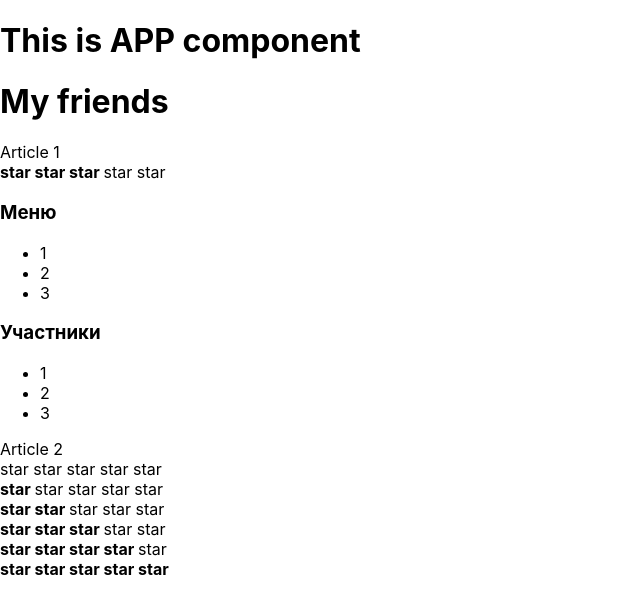
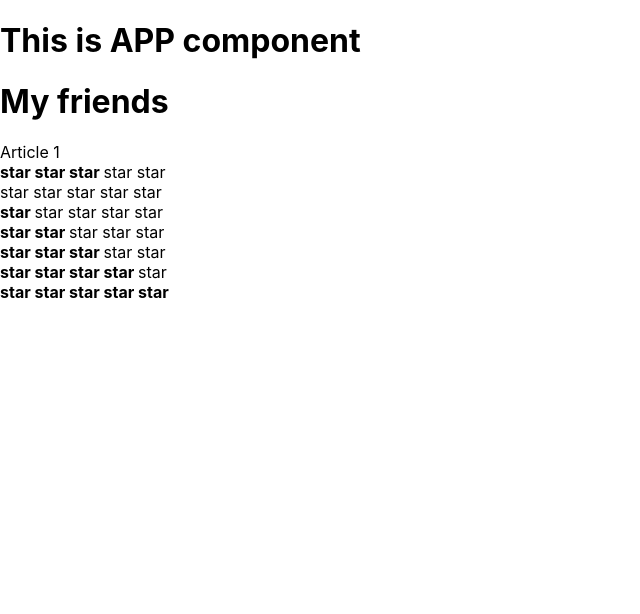
Before and after one commit to AndreyZaytsev90/MyRepository, a React (Create React App) app in the folder IT-KAMASUTRA/tempyarn/my-app/: page / in a window 1280 px wide. Shown: the top 614 px of the page, without its empty margins (0-640 px from the left). Built offline with nearby package versions, Linux system fonts and the light colour scheme.

Commit message:
added type PageTitlePropsType

```diff
--- a/IT-KAMASUTRA/tempyarn/my-app/src/App.tsx
+++ b/IT-KAMASUTRA/tempyarn/my-app/src/App.tsx
@@ -23,9 +23,8 @@ function App() {
             <PageTitle title={"My friends"}/>
             Article 1
             <Rating value={3}/>
-            <Accordion title={"Меню"}/>
-            <Accordion title={"Участники"}/>
-            Article 2
+       {/*     <Accordion title={"Меню"}/>
+            <Accordion title={"Участники"}/>*/}
             <Rating value={0}/>
             <Rating value={1}/>
             <Rating value={2}/>
@@ -36,7 +35,11 @@ function App() {
     );
 }
 
-function PageTitle(props: any) {
+type PageTitlePropsType = {
+    title: string
+}
+
+function PageTitle(props: PageTitlePropsType) {
     console.log("PageTitle rendering")
     return <h1>{props.title}</h1>
 
```
